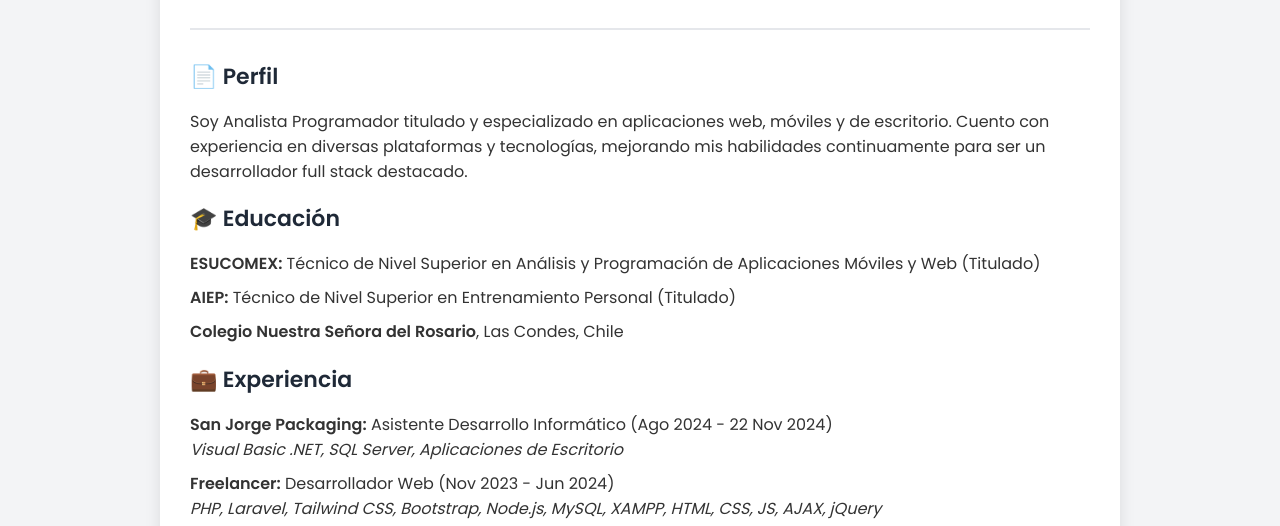
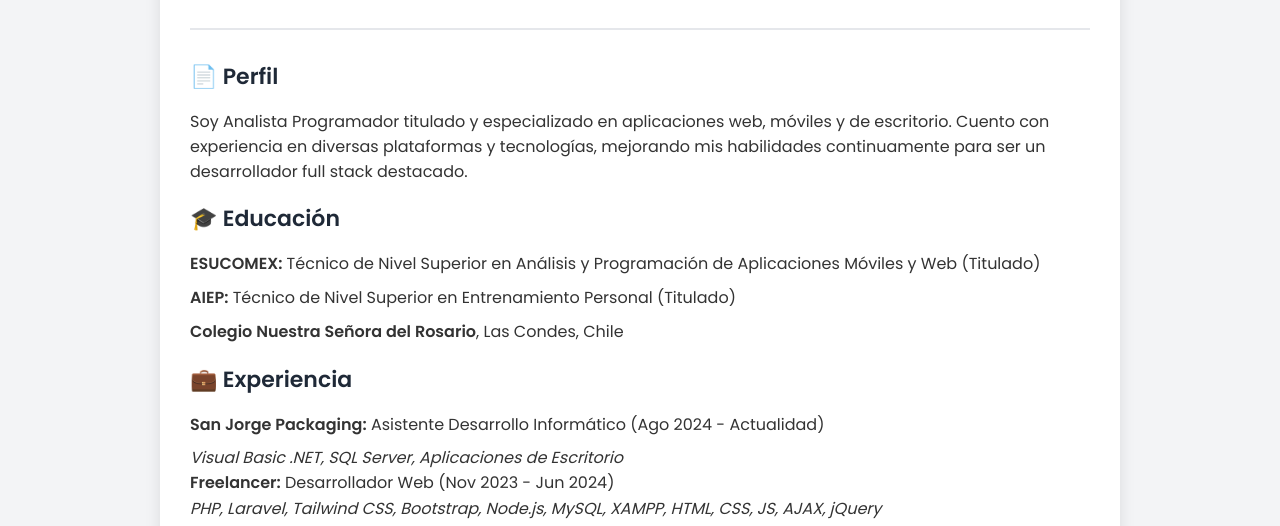
Before and after one commit to daisersenpro/Cv, a plain HTML site: page index.html in a window 1280 px wide. Shown: the part 254-780 px from the top of the page. Drawn offline with nearby package versions, Linux system fonts and the light colour scheme.

Commit message:
Update index

```diff
--- a/index.html
+++ b/index.html
@@ -42,7 +42,7 @@
             <section class="experience">
                 <h2>💼 Experiencia</h2>
                 <ul>
-                    <li><strong>San Jorge Packaging:</strong> Asistente Desarrollo Informático (Ago 2024 - 22 Nov 2024)<br>
+                   <li><strong>San Jorge Packaging:</strong> Asistente Desarrollo Informático (Ago 2024 - Actualidad)<br></li>
                         <em>Visual Basic .NET, SQL Server, Aplicaciones de Escritorio</em></li>
                     <li><strong>Freelancer:</strong> Desarrollador Web (Nov 2023 - Jun 2024)<br>
                         <em>PHP, Laravel, Tailwind CSS, Bootstrap, Node.js, MySQL, XAMPP, HTML, CSS, JS, AJAX, jQuery</em></li>
```
